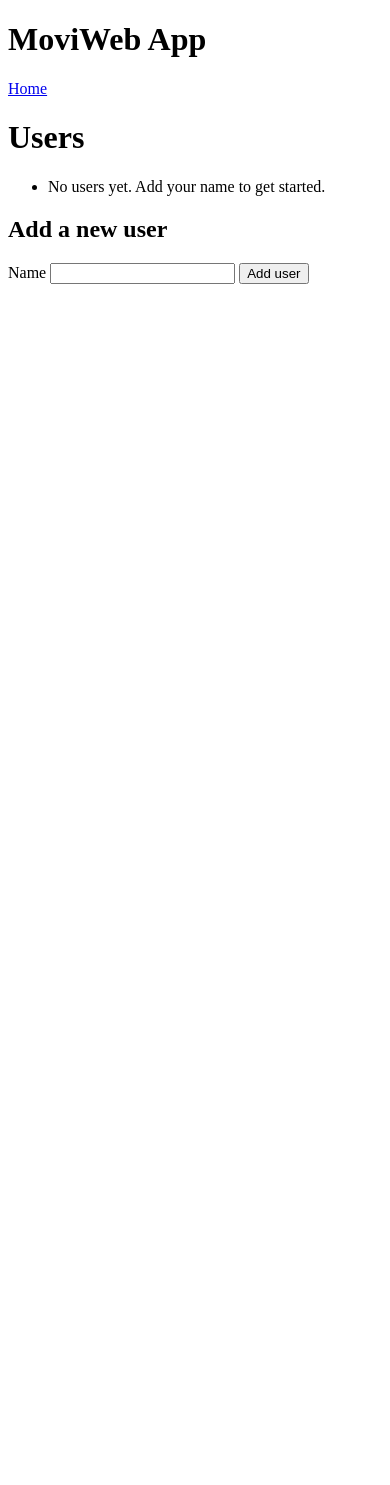
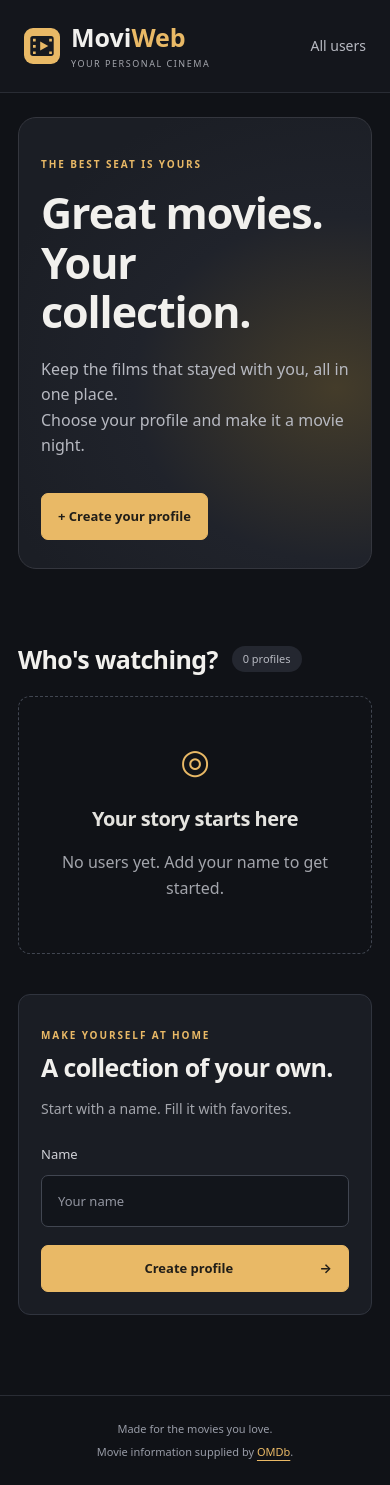
Before and after one commit to dazz1903/MoviWebApp, a Flask app: page / in a window 390 px wide. Before the commit the page ends 284 px from the top, so only its background shows below. Run offline with Flask 3, Linux system fonts and the light colour scheme.

Commit message:
redesign MoviWeb interface and improve user experience

```diff
--- /dev/null
+++ b/static/app.js
@@ -0,0 +1,19 @@
+// Keep slow movie lookups from being submitted more than once.
+document.querySelectorAll('form[data-loading]').forEach((form) => {
+    form.addEventListener('submit', () => {
+        const button = form.querySelector('button[type="submit"]');
+        button.dataset.originalText = button.innerHTML;
+        button.textContent = form.dataset.loading;
+        button.disabled = true;
+        form.setAttribute('aria-busy', 'true');
+    });
+});
+
+// Browsers may restore a page from cache when the user navigates back.
+window.addEventListener('pageshow', () => {
+    document.querySelectorAll('button[data-original-text]').forEach((button) => {
+        button.innerHTML = button.dataset.originalText;
+        button.disabled = false;
+        button.closest('form').removeAttribute('aria-busy');
+    });
+});
--- a/static/style.css
+++ b/static/style.css
@@ -0,0 +1,84 @@
+:root { color-scheme: dark; font-family: system-ui, -apple-system, sans-serif; color: #f1f0ed; background: #101217; line-height: 1.6; }
+* { box-sizing: border-box; }
+body { margin: 0; }
+a { color: #e9b966; text-underline-offset: 4px; }
+a:hover { color: #ffdc9d; }
+header { padding: 24px max(24px, calc((100% - 1160px) / 2)); border-bottom: 1px solid #292c34; display: flex; justify-content: space-between; align-items: center; gap: 24px; background: #14161c; }
+.brand { display: flex; align-items: center; gap: 11px; font-weight: 750; font-size: 25px; color: #f1f0ed; text-decoration: none; line-height: 1.1; }
+.brand-accent { color: #e9b966; }
+.brand small { display: block; color: #a3a5ac; font-size: 9px; letter-spacing: .17em; text-transform: uppercase; margin-top: 7px; font-weight: 400; }
+nav { display: flex; gap: 24px; font-size: 14px; }
+nav a { text-decoration: none; color: #b7b9c1; }
+.nav-current { color: #e9b966; }
+.container { max-width: 1160px; margin: 40px auto 80px; padding: 0 24px; }
+h1,h2,h3 { line-height: 1.15; letter-spacing: -.025em; }
+h1 { font-size: clamp(32px, 5vw, 52px); overflow-wrap: anywhere; }
+h2 { font-size: 25px; margin: 0 0 16px; }
+h3 { font-size: 22px; }
+.hero { padding: 48px; background: radial-gradient(ellipse at 90% 60%, #443c2a 0, #20232b 45%, #1b1e25 80%); border: 1px solid #34363e; border-radius: 18px; position: relative; overflow: hidden; margin-bottom: 46px; }
+.hero h1 { font-size: clamp(44px, 6vw, 72px); margin: 16px 0 20px; max-width: 650px; }
+.hero p:not(.eyebrow) { color: #b7b9c1; max-width: 560px; }
+.hero .button { margin-top: 18px; }
+.eyebrow { color: #e9b966; font-size: 10px; font-weight: 700; letter-spacing: .19em; text-transform: uppercase; }
+.hero-art { position: absolute; right: 60px; top: 70px; transform: rotate(10deg); }
+.ticket { width: 200px; height: 260px; border-radius: 12px; background: #e9b966; color: #27251f; border: 7px double #4f412a; padding: 24px 12px; text-align: center; font-size: 21px; font-weight: 800; box-shadow: 18px 20px 0 #0003; }
+.ticket span,.ticket small { display: block; font-size: 10px; letter-spacing: .16em; font-weight: 600; }
+.ticket strong { display: block; font-size: 65px; border-top: 1px dashed #6d5835; border-bottom: 1px dashed #6d5835; margin: 18px 0; line-height: 1.3; }
+.home-layout { display: grid; grid-template-columns: 1.4fr 1fr; gap: 40px; align-items: start; }
+.section-heading { display: flex; flex-wrap: wrap; align-items: center; gap: 14px; margin: 30px 0 22px; }
+.section-heading h2 { margin: 0; }
+.badge { background: #242730; color: #b7b9c1; padding: 4px 11px; font-size: 11px; border-radius: 30px; }
+.user-list,.movie-list { padding: 0; list-style: none; margin: 0; }
+.user-entry { margin-bottom: 12px; }
+.user-card { display: flex; align-items: center; gap: 18px; background: #1a1d24; border: 1px solid #30343e; padding: 20px; border-radius: 10px; color: #f1f0ed; text-decoration: none; transition: border-color .15s, background .15s; }
+.user-card:hover { border-color: #b79559; background: #23262e; color: white; }
+.user-card strong { font-size: 18px; overflow-wrap: anywhere; }
+.user-card small { display: block; font-size: 12px; color: #a3a5ac; }
+.avatar { width: 46px; height: 46px; flex-shrink: 0; background: #39413f; color: #d3e5d8; border-radius: 12px; display: grid; place-items: center; font-size: 20px; font-weight: 700; }
+.user-entry:nth-child(3n+2) .avatar { background: #443b49; color: #e5cfec; }
+.user-entry:nth-child(3n) .avatar { background: #48402f; color: #f1d9a8; }
+.arrow { margin-left: auto; color: #e9b966; }
+.panel { padding: 28px; background: #1a1d24; border: 1px solid #30343e; border-radius: 12px; }
+.muted { color: #a3a5ac; font-size: 14px; }
+.stack-form { display: grid; gap: 10px; margin-top: 24px; }
+label { color: #d0d1d7; font-size: 13px; }
+input,button,.button { font: inherit; padding: 12px 16px; border-radius: 7px; }
+input { width: 100%; min-width: 0; color: #f1f0ed; background: #12151b; border: 1px solid #414651; }
+input::placeholder { color: #9295a0; font-size: 13px; }
+button,.button { border: 1px solid #e9b966; background: #e9b966; color: #211e18; font-weight: 650; font-size: 13px; cursor: pointer; text-decoration: none; display: inline-block; transition: background .15s; }
+button:hover,.button:hover { background: #f5cf8c; color: #211e18; }
+button:disabled { opacity: .65; cursor: wait; }
+.stack-form button { margin-top: 8px; }
+.stack-form button span { float: right; }
+.empty-state { border: 1px dashed #414651; padding: 36px 24px; border-radius: 12px; text-align: center; color: #a3a5ac; }
+.empty-state > span { font-size: 34px; color: #e9b966; }
+.empty-state h3 { color: #e4e3df; font-size: 20px; }
+.back-link { display: inline-block; margin-bottom: 22px; font-size: 13px; text-decoration: none; }
+.add-movie { margin: 32px 0 38px; }
+.search-form { display: grid; grid-template-columns: 1fr auto; gap: 10px; }
+.search-form label { grid-column: 1 / -1; }
+.movie-list { display: grid; grid-template-columns: repeat(3,minmax(0,1fr)); gap: 24px; }
+.movie-list > .empty-state { grid-column: 1 / -1; }
+.movie-entry { border: 1px solid #30343e; background: #1a1d24; border-radius: 12px; overflow: hidden; }
+.poster { aspect-ratio: 2 / 3; position: relative; background: #242731; }
+.poster img { width: 100%; height: 100%; position: absolute; inset: 0; object-fit: cover; background: #242731; }
+.poster img[hidden] { display: none; }
+.poster-placeholder { height: 100%; display: flex; flex-direction: column; justify-content: center; align-items: center; gap: 12px; font-size: 42px; color: #666a76; }
+.poster-placeholder span { font-size: 12px; }
+.year-badge { position: absolute; left: 14px; bottom: 14px; background: #101217e8; padding: 4px 11px; border: 1px solid #ffffff25; border-radius: 5px; font-size: 12px; color: #f1f0ed; }
+.movie-body { padding: 22px; }
+.movie-body h3 { margin: 0 0 10px; overflow-wrap: anywhere; }
+.edit-movie { margin-top: 22px; border-top: 1px solid #343844; padding-top: 14px; }
+.edit-movie summary { cursor: pointer; color: #e9b966; font-size: 13px; }
+.danger { color: #e5a99f; border-color: #60403d; background: transparent; margin-top: 18px; padding: 9px 12px; font-size: 12px; }
+.danger:hover { background: #402826; color: #f5c3bb; }
+.notice { border: 1px solid; padding: 15px 18px; border-radius: 8px; font-size: 14px; }
+.success { color: #bce1bc; background: #213829; border-color: #426549; }
+.error { color: #f2bcb3; background: #3b2424; border-color: #754740; }
+footer { border-top: 1px solid #292c34; padding: 24px; color: #989ca7; font-size: 11px; text-align: center; }
+footer span { margin-left: 12px; }
+:focus-visible { outline: 3px solid #e9b966; outline-offset: 4px; }
+@media(max-width:1050px) { .hero-art { right: 34px; top: 100px; transform: rotate(10deg) scale(.8); transform-origin: right center; } .hero h1,.hero p:not(.eyebrow) { max-width: 65%; } }
+@media(max-width:760px) { .home-layout { grid-template-columns: 1fr; } .movie-list { grid-template-columns: repeat(2,minmax(0,1fr)); } .hero-art { display: none; } .hero h1,.hero p:not(.eyebrow) { max-width: none; } header { flex-wrap: wrap; } nav { flex-wrap: wrap; } }
+@media(max-width:480px) { .container { margin-top: 24px; padding: 0 18px; } .hero { padding: 28px 22px; } .panel { padding: 22px; } .movie-list { grid-template-columns: 1fr; } .search-form { grid-template-columns: 1fr; } .hero h1 { font-size: 43px; } footer span { display: block; margin: 6px 0 0; } }
+@media(prefers-reduced-motion:reduce) { * { transition: none !important; } }
--- a/templates/base.html
+++ b/templates/base.html
@@ -5,19 +5,26 @@
     <meta name="viewport" content="width=device-width, initial-scale=1.0">
     <title>{% block title %}MoviWeb App{% endblock %}</title>
     <link rel="stylesheet" href="{{ url_for('static', filename='style.css') }}">
+    <link rel="icon" type="image/svg+xml" href="{{ url_for('static', filename='logo.svg') }}">
+    <script src="{{ url_for('static', filename='app.js') }}" defer></script>
 </head>
 <body>
     <header>
-        <h1>MoviWeb App</h1>
+        <a class="brand" href="{{ url_for('index') }}" aria-label="MoviWeb App home">
+            <img src="{{ url_for('static', filename='logo.svg') }}" width="36" height="36" alt="">
+            <span>Movi<span class="brand-accent">Web</span><small>Your personal cinema</small></span>
+        </a>
         <nav aria-label="Main navigation">
-            <a href="{{ url_for('index') }}">Home</a>
+            <a href="{{ url_for('index') }}">All users</a>
+            {% if user is defined %}<a class="nav-current" href="{{ url_for('get_movies', user_id=user.id) }}">{{ user.name }}'s collection</a>{% endif %}
         </nav>
     </header>
     <main class="container">
         {% for message in get_flashed_messages() %}
-        <p role="status">{{ message }}</p>
+        <p class="notice success" role="status">{{ message }}</p>
         {% endfor %}
         {% block content %}{% endblock %}
     </main>
+    <footer>Made for the movies you love. <span>Movie information supplied by <a href="https://www.omdbapi.com/">OMDb</a>.</span></footer>
 </body>
 </html>
--- a/templates/index.html
+++ b/templates/index.html
@@ -1,21 +1,40 @@
 {% extends "base.html" %}
 {% block content %}
-<h1>Users</h1>
+<section class="hero">
+    <p class="eyebrow">The best seat is yours</p>
+    <h1>Great movies.<br>Your collection.</h1>
+    <p>Keep the films that stayed with you, all in one place.<br>Choose your profile and make it a movie night.</p>
+    <a class="button" href="#add-user">+ Create your profile</a>
+    <div class="hero-art" aria-hidden="true"><div class="ticket">MOVIWEB<span>ADMIT ONE</span><strong>★</strong><small>YOUR NEXT FAVORITE AWAITS</small></div></div>
+</section>
+<div class="home-layout">
+<section aria-labelledby="users-heading">
+<div class="section-heading"><h2 id="users-heading">Who's watching?</h2><span class="badge">{{ users|length }} profile{% if users|length != 1 %}s{% endif %}</span></div>
 <ul class="user-list">
     {% for user in users %}
     <li class="user-entry">
-        <a href="{{ url_for('get_movies', user_id=user.id) }}" class="btn">{{ user.name }}</a>
+        <a href="{{ url_for('get_movies', user_id=user.id) }}" class="user-card">
+            <span class="avatar" aria-hidden="true">{{ user.name[0]|upper }}</span>
+            <span><strong>{{ user.name }}</strong><small>Open movie collection</small></span>
+            <span class="arrow" aria-hidden="true">↗</span>
+        </a>
     </li>
     {% else %}
-    <li>No users yet. Add your name to get started.</li>
+    <li class="empty-state"><span aria-hidden="true">◎</span><h3>Your story starts here</h3><p>No users yet. Add your name to get started.</p></li>
     {% endfor %}
 </ul>
+</section>
 
-<h2>Add a new user</h2>
-{% if error %}<p role="alert">{{ error }}</p>{% endif %}
-<form action="{{ url_for('create_user') }}" method="post">
+<section class="panel" id="add-user" aria-labelledby="add-user-heading">
+<p class="eyebrow">Make yourself at home</p>
+<h2 id="add-user-heading">A collection of your own.</h2>
+<p class="muted">Start with a name. Fill it with favorites.</p>
+{% if error %}<p class="notice error" role="alert">{{ error }}</p>{% endif %}
+<form action="{{ url_for('create_user') }}" method="post" class="stack-form" data-loading="Creating profile…">
     <label for="name">Name</label>
-    <input type="text" id="name" name="name" required maxlength="100" value="{{ request.form.get('name', '') }}">
-    <button type="submit">Add user</button>
+    <input type="text" id="name" name="name" required maxlength="100" autocomplete="name" placeholder="Your name" value="{{ request.form.get('name', '') }}">
+    <button type="submit">Create profile <span aria-hidden="true">→</span></button>
 </form>
+</section>
+</div>
 {% endblock %}
```
Also changed, not shown: templates/movies.html (+25 -12 lines), tests/test_routes.py (+1 -1 lines), static/logo.svg (added).
